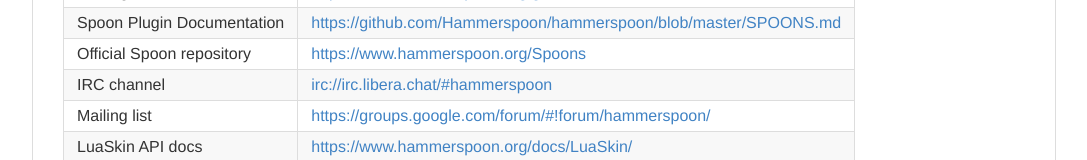
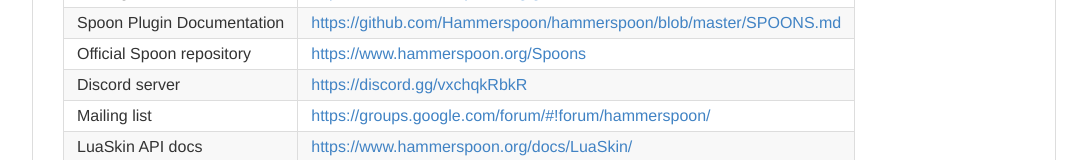
Before and after one commit to jsfr/Spoons, a plain HTML site: page docs/index.html in a window 1280 px wide. Shown: the part 378-538 px from the top of the page, without its empty margins (96-1183 px from the left). Drawn offline with Linux system fonts and the light colour scheme.

Commit message:
Update spoons

```diff
--- a/docs/index.html
+++ b/docs/index.html
@@ -51,8 +51,8 @@
                 <td><a href="https://www.hammerspoon.org/Spoons">https://www.hammerspoon.org/Spoons</a></td>
             </tr>
             <tr>
-                <td>IRC channel</td>
-                <td><a href="irc://irc.libera.chat/#hammerspoon">irc://irc.libera.chat/#hammerspoon</a></td>
+                <td>Discord server</td>
+                <td><a href="https://discord.gg/vxchqkRbkR">https://discord.gg/vxchqkRbkR</a></td>
             </tr>
             <tr>
                 <td>Mailing list</td>
```
Also changed, not shown: 4 other files.
